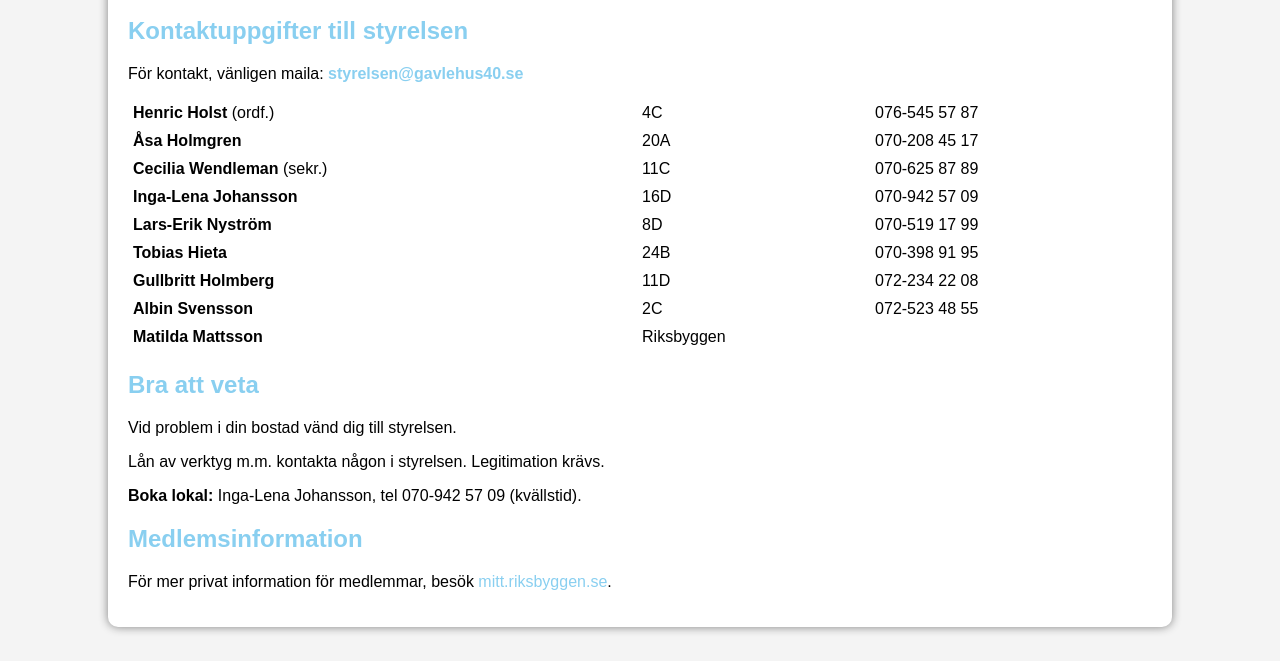
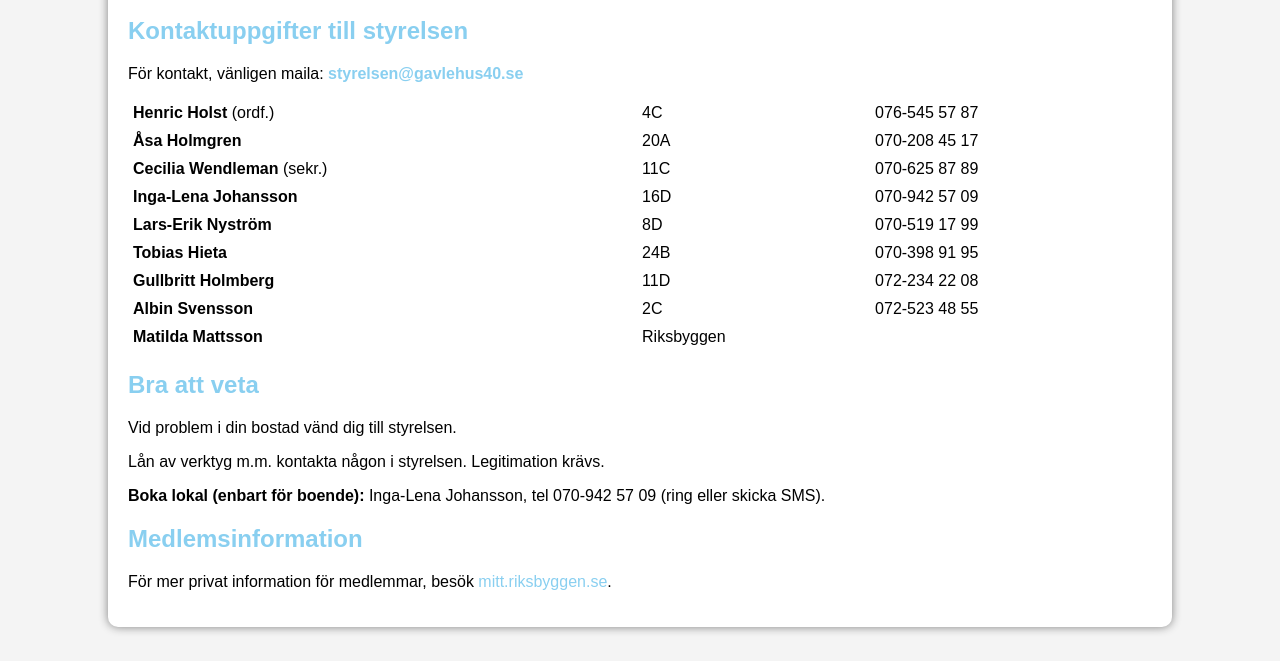
Before and after one commit to tru/gavlehus40-www, a plain HTML site: page index.html in a window 1280 px wide. Shown: the part 139-800 px from the top of the page. Drawn offline with Linux system fonts and the light colour scheme.

Commit message:
Update index.html

```diff
--- a/index.html
+++ b/index.html
@@ -76,7 +76,7 @@
             <h2>Bra att veta</h2>
             <p>Vid problem i din bostad vänd dig till styrelsen.</p>
             <p>Lån av verktyg m.m. kontakta någon i styrelsen. Legitimation krävs.</p>
-            <p><strong>Boka lokal:</strong> Inga-Lena Johansson, tel 070-942 57 09 (kvällstid).</p>
+            <p><strong>Boka lokal (enbart för boende):</strong> Inga-Lena Johansson, tel 070-942 57 09 (ring eller skicka SMS).</p>
         </div>
 
         <div class="info">
```
